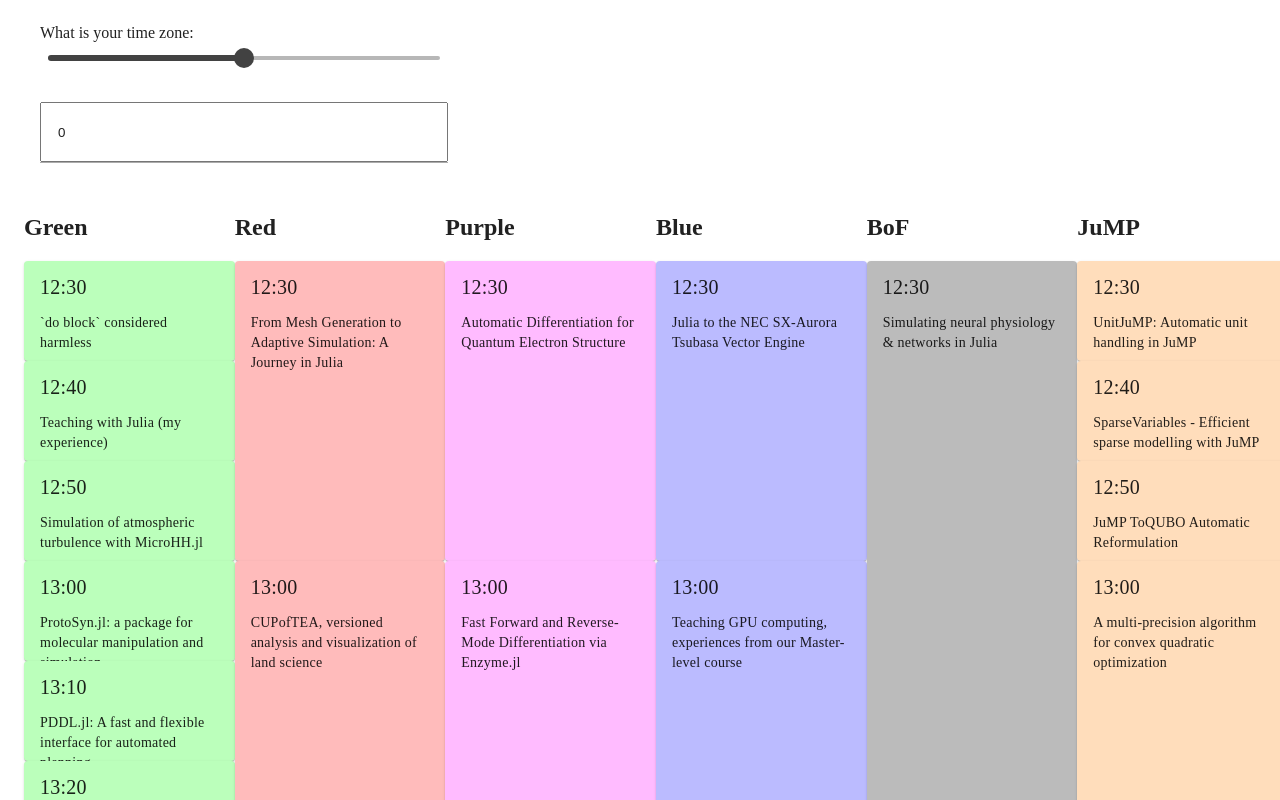
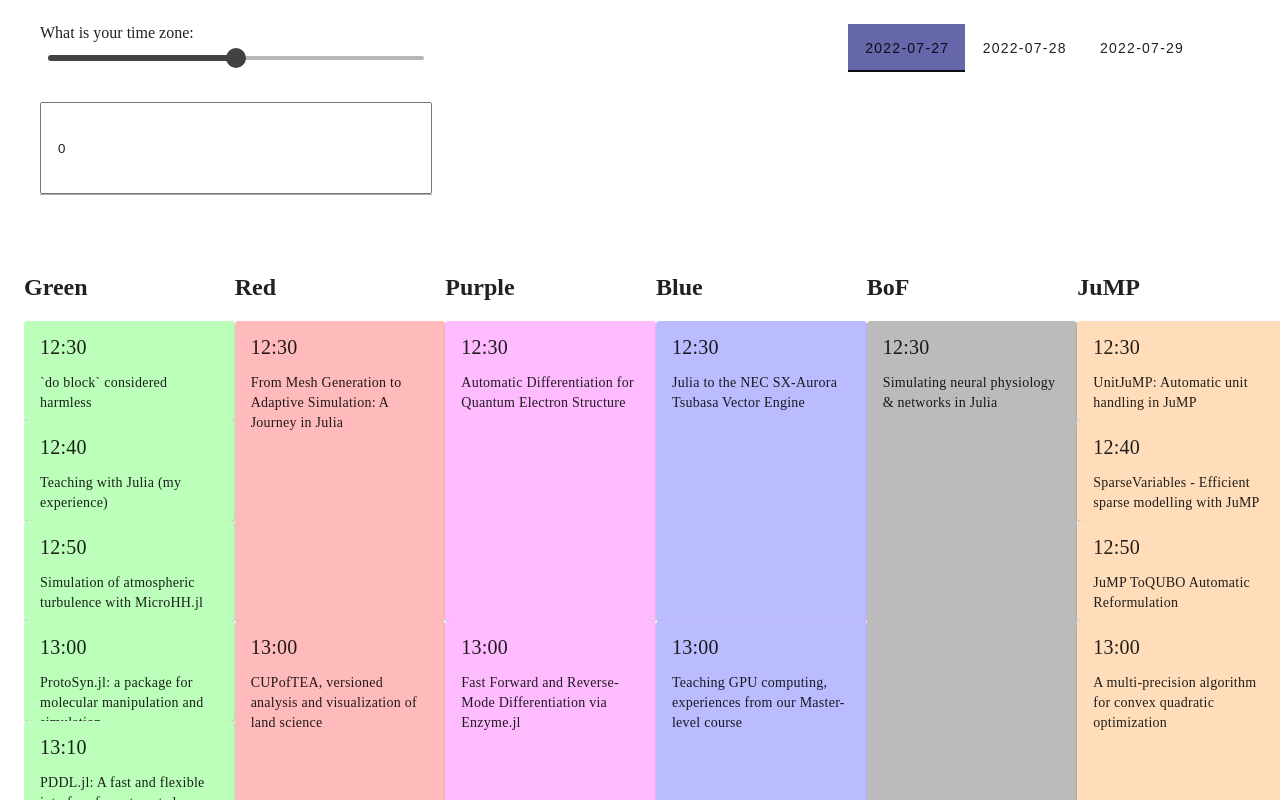
Before and after one commit to abelsiqueira/jc2022, a Vue app: page / in a window 1280 px wide. Shown: the top 800 px of the page. Built offline with nearby package versions, Linux system fonts and the light colour scheme.

Commit message:
Add other days

```diff
--- a/src/App.vue
+++ b/src/App.vue
@@ -2,31 +2,46 @@
   <v-app>
     <v-container>
       <v-row>
-        <v-col
-          cols="12"
-          sm="4"
-        >
-          <span> What is your time zone: </span>
+        <v-col>
+          What is your time zone:
           <v-slider
             v-model="tzOffset"
             min="-12"
             max="12"
             step="1"
           />
-          <v-text-field
-            v-model="tzOffset"
-            hide-details
-            density="compact"
-            type="number"
-          />
+          <v-text-field v-model="tzOffset" />
+        </v-col>
+
+        <v-spacer></v-spacer>
+
+        <v-col>
+          <v-tabs
+            v-model="selectedDay"
+            background-color="primary"
+          >
+            <v-tab
+              v-for="day in Object.keys(schedulePerDay)"
+              :key="day"
+              :value="day"
+            >
+              {{ day }}
+            </v-tab>
+          </v-tabs>
         </v-col>
       </v-row>
     </v-container>
 
     <v-container fluid>
+      <v-window v-model="selectedDay">
+        <v-window-item
+          v-for="(thisSchedule, schIndex) in schedulePerDay"
+          :key="schIndex"
+          :value="schIndex"
+        >
           <v-row no-gutters>
             <v-col
-          v-for="(room, index) in day1"
+              v-for="(room, index) in thisSchedule"
               :key="index"
               cols="12"
               sm="2"
@@ -43,6 +58,8 @@
               />
             </v-col>
           </v-row>
+        </v-window-item>
+      </v-window>
     </v-container>
   </v-app>
 </template>
@@ -57,15 +74,25 @@
 const tzOffset = ref(0)
 
 const roomNames = Object.keys(days[0].rooms)
+const schedulePerDay = {}
+const selectedDay = ref(days[0].date)
 
-const day1 = {}
+for (const day of days) {
+  schedulePerDay[day.date] = {}
+  const thisDay = schedulePerDay[day.date]
+  let dayStart = "23:59"
+  for (const room of roomNames) {
+    if (timeToMinutes(day.rooms[room][0].start) < timeToMinutes(dayStart)) {
+      dayStart = day.rooms[room][0].start
+    }
+  }
   for (const room of roomNames) {
     if (room == "Sponsored forums") {
       continue
     }
-  const roomArray = days[0].rooms[room]
-  let currTime = "12:30"
-  day1[room] = {
+    const roomArray = day.rooms[room]
+    let currTime = dayStart
+    thisDay[room] = {
       color: room == "Red" ? "red" : "white",
       title: [],
       start: [],
@@ -75,21 +102,22 @@
     for (let i = 0; i < roomArray.length; i++) {
       const talk = roomArray[i]
       if (currTime < talk.start) {
-      day1[room].title.push("EMPTY")
-      day1[room].start.push(currTime)
+        thisDay[room].title.push("EMPTY")
+        thisDay[room].start.push(currTime)
         const nextTalkStart = talk.start
         const d = timeToMinutes(nextTalkStart) - timeToMinutes(currTime)
-      day1[room].duration.push(d)
-      day1[room].height.push(d)
+        thisDay[room].duration.push(d)
+        thisDay[room].height.push(d)
         currTime = minutesToTime(timeToMinutes(currTime) + d)
       }
-    day1[room].title.push(talk.title)
-    day1[room].start.push(talk.start)
-    day1[room].duration.push(timeToMinutes(talk.duration))
-    day1[room].height.push(timeToMinutes(talk.duration))
+      thisDay[room].title.push(talk.title)
+      thisDay[room].start.push(talk.start)
+      thisDay[room].duration.push(timeToMinutes(talk.duration))
+      thisDay[room].height.push(timeToMinutes(talk.duration))
       currTime = minutesToTime(
         timeToMinutes(currTime) + timeToMinutes(talk.duration)
       )
+    }
   }
 }
 </script>
@@ -113,4 +141,8 @@
 .JuMP {
   background-color: #fdb;
 }
+
+.v-tab--selected {
+  background-color: #66a;
+}
 </style>
--- a/src/utils/minutes.js
+++ b/src/utils/minutes.js
@@ -1,5 +1,4 @@
 export const timeToMinutes = (d) => {
-  console.log(d)
   const hh = d.slice(0, 2)
   const mm = d.slice(3, 5)
   return parseInt(hh) * 60 + parseInt(mm)
```
Lines whose indentation alone changed are shown as unchanged.
